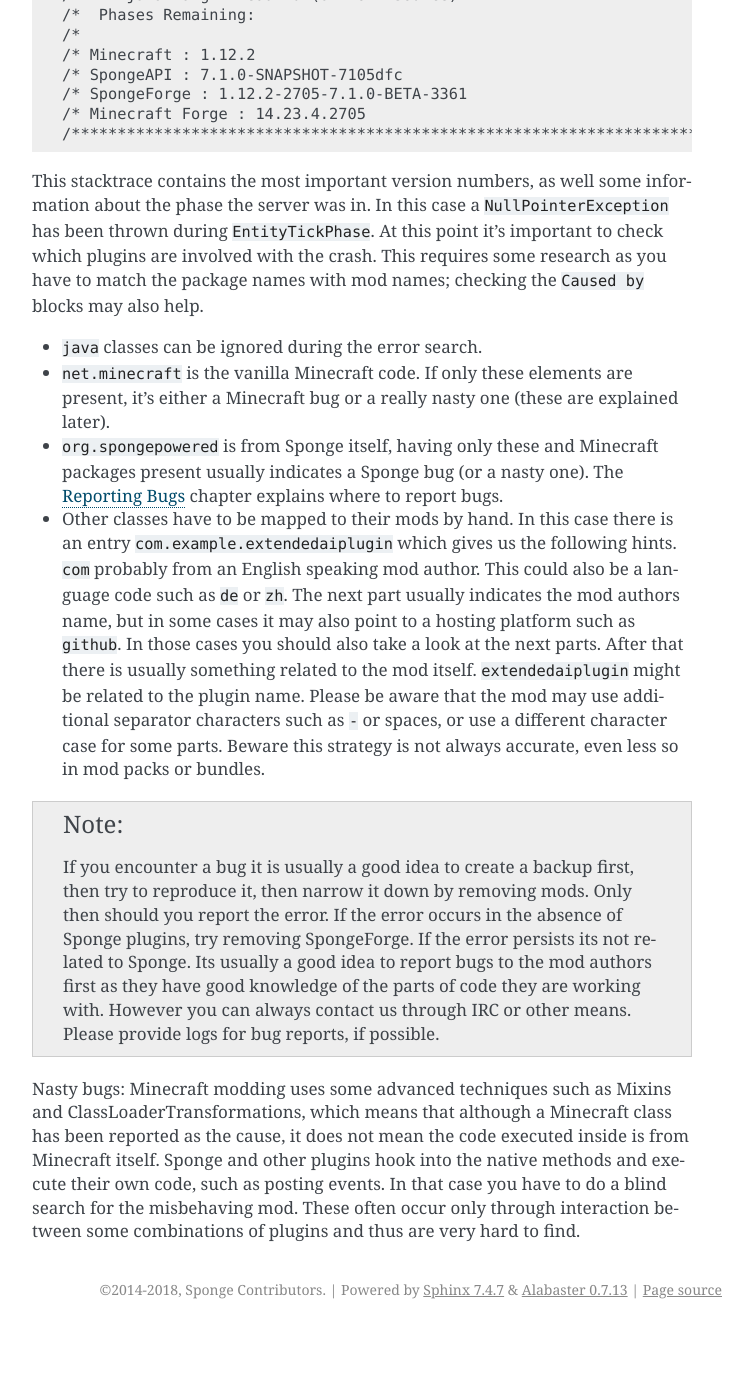
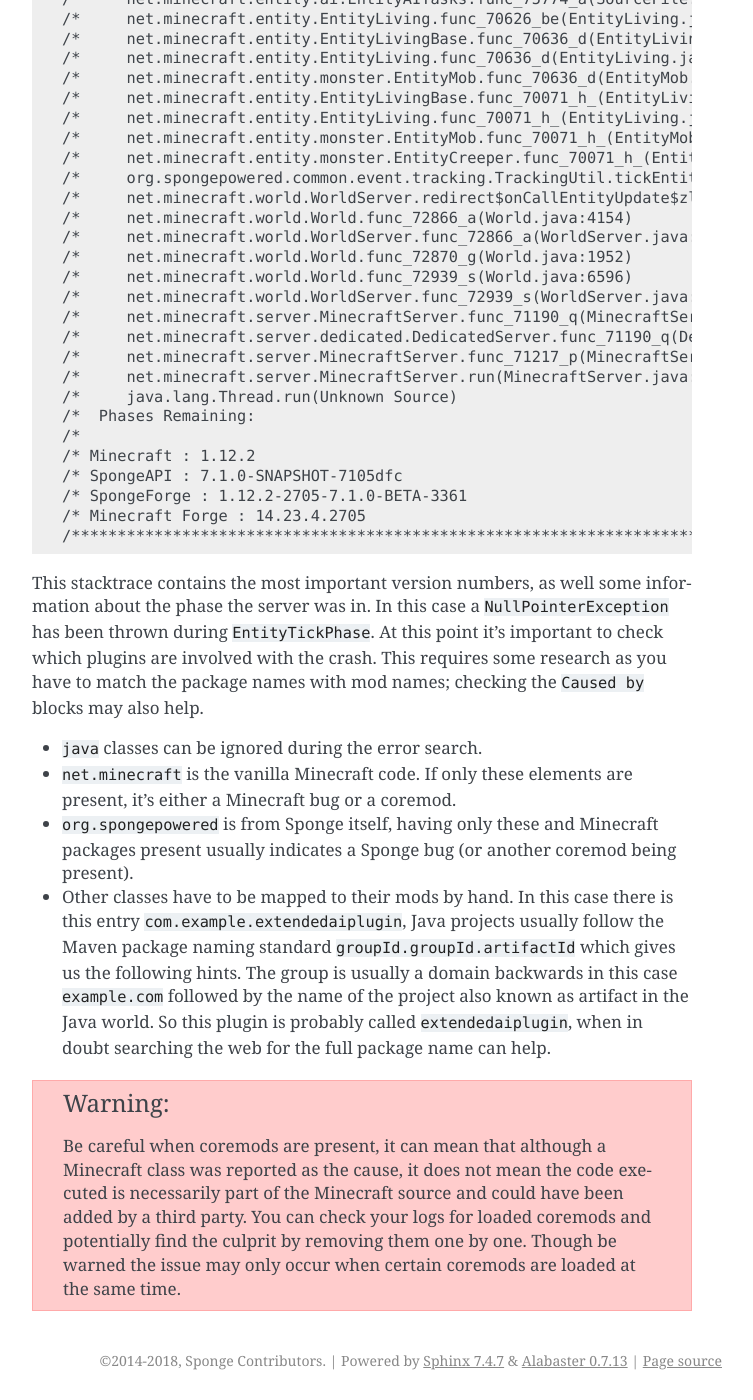
Before and after one commit to SpongePowered/SpongeDocs, a Sphinx documentation site: the page built from source/server/spongineer/debugging.rst, in a window 1280 px wide and 1400 px high, scrolled down 4125 px. Shown: the whole window, without its empty margins (388-1141 px from the left). Built offline with Sphinx 7.4.7, drawn with Linux system fonts in a browser that asks for light colours; pages that are not in the unit, such as notebooks, are missing from menus; before the commit the page ends 5454 px from its top, so only the background shows below that; some of the changed text lies outside the part shown.

Commit message:
more debugging clarifications and rewrites
adds to #745

```diff
--- a/source/server/spongineer/debugging.rst
+++ b/source/server/spongineer/debugging.rst
@@ -9,41 +9,56 @@
 =========
 
 Whenever you encounter a crash or warning make sure you set SpongeForge or SpongeVanilla up correctly. Here's a short
-checklist to help you out. If you're unsure on how to aquire the information needed, have a look at the :doc:`logs` page.
-It explains how you get the desired answers out of your logfiles.
+checklist to help you out. If you're unsure on how to acquire the information needed, have a look at the :doc:`logs` page.
+It explains how you get the desired answers out of your log files.
 
-1. Is Java 8 installed and is Sponge using it?
+Is Java 8 installed and is Sponge using it?
+~~~~~~~~~~~~~~~~~~~~~~~~~~~~~~~~~~~~~~~~~~~
 
 Sponge requires Java 8 and will crash when using Java 7 or older.
 
-2. Is the recommended Forge version installed?
+Is the recommended Forge version installed?
+~~~~~~~~~~~~~~~~~~~~~~~~~~~~~~~~~~~~~~~~~~~
 
 Usually SpongeForge will run on older or newer Forge builds than the recommended build.
 However it is strongly advised to run the recommended build only.
 If you encounter a crash and your versions are mismatching, match them first and try again.
 If you're unsure which Forge build you need, take a look at :doc:`/server/getting-started/implementations/spongeforge`
 
-3. Are there any other coremods (besides SpongeForge) installed?
+Are there any other coremods installed?
+~~~~~~~~~~~~~~~~~~~~~~~~~~~~~~~~~~~~~~~
 
-Some coremods modify Forge in a way that makes it impossible to run SpongeForge properly. If you have coremods installed
-and Sponge crashes, try to remove them and test again. Please report any incompatible Coremods on
-`GitHub <https://github.com/SpongePowered>`__ or the `Sponge Forums <https://forums.spongepowered.org>`__. This allows
-staff to solve these issues as soon as possible.
+Some coremods modify Forge or Minecraft in a way that makes it impossible to run SpongeForge properly. If you have
+coremods installed and Sponge crashes, try to remove them and test again. Please report any incompatible coremods on
+`GitHub <https://github.com/SpongePowered/SpongeForge/issues>`__. This allows staff to solve these issues as soon as
+possible.
 
-4. Is every plugin you're using built against your desired Sponge build?
+Is every plugin you're using built against your desired Sponge build?
+~~~~~~~~~~~~~~~~~~~~~~~~~~~~~~~~~~~~~~~~~~~~~~~~~~~~~~~~~~~~~~~~~~~~~
 
 SpongeAPI is subject to change sometimes. When you try to use an older plugin on the most recent Sponge build and
 a crash occurs, try downgrading Sponge or contact the plugin author to get an updated plugin. If you're on an older
 Sponge build and a recent plugin crashes, try to update Sponge first. If that doesn't fix the issue, contact the
 plugin author and ask for a fix.
 
-5. Separating a faulty plugin
+Separating a faulty plugin
+~~~~~~~~~~~~~~~~~~~~~~~~~~
 
 If the problem still persists, try to remove all plugins and re-add them one by one while trying to start the server
 every time you added a plugin.
 
 If you're still unsure why and what exactly crashed, have a look at your crashlog. Some common crashes and common
 solutions are listed below.
+
+.. note::
+
+    If you encounter a bug it is usually a good idea to create a backup first, then try to reproduce it, then narrow
+    it down by removing mods. Only then should you report the error. If the error occurs in the absence of Sponge
+    plugins, try removing SpongeForge. If the error persists its not related to Sponge. Its usually a good idea to
+    report bugs to the mod authors first as they have good knowledge of the parts of code they are working with. However
+    you can always `contact us <https://www.spongepowered.org/chat>`__ for questions. For more information see
+    :doc:`bugreport`.
+
 
 General Warnings
 ================
@@ -196,27 +211,17 @@
 
 * ``java`` classes can be ignored during the error search.
 * ``net.minecraft`` is the vanilla Minecraft code. If only these elements are present, it's either a Minecraft bug or a
-  really nasty one (these are explained later).
+  coremod.
 * ``org.spongepowered`` is from Sponge itself, having only these and Minecraft packages present usually indicates a
-  Sponge bug (or a nasty one). The :doc:`bugreport` chapter explains where to report bugs.
-* Other classes have to be mapped to their mods by hand. In this case there is an entry ``com.example.extendedaiplugin``
-  which gives us the following hints. ``com`` probably from an English speaking mod author. This could also be a
-  language code such as ``de`` or ``zh``. The next part usually indicates the mod authors name, but in some cases it may
-  also point to a hosting platform such as ``github``. In those cases you should also take a look at the next parts.
-  After that there is usually something related to the mod itself. ``extendedaiplugin`` might be related to the plugin
-  name. Please be aware that the mod may use additional separator characters such as ``-`` or spaces, or use a different
-  character case for some parts. Beware this strategy is not always accurate, even less so in mod packs or bundles.
+  Sponge bug (or another coremod being present).
+* Other classes have to be mapped to their mods by hand. In this case there is this entry
+  ``com.example.extendedaiplugin``, Java projects usually follow the Maven package naming standard
+  ``groupId.groupId.artifactId`` which gives us the following hints. The group is usually a domain backwards in this
+  case ``example.com`` followed by the name of the project also known as artifact in the Java world. So this plugin is
+  probably called ``extendedaiplugin``, when in doubt searching the web for the full package name can help.
 
-.. note::
-
-    If you encounter a bug it is usually a good idea to create a backup first, then try to reproduce it, then narrow
-    it down by removing mods. Only then should you report the error. If the error occurs in the absence of Sponge
-    plugins, try removing SpongeForge. If the error persists its not related to Sponge. Its usually a good idea to
-    report bugs to the mod authors first as they have good knowledge of the parts of code they are working with. However
-    you can always contact us through IRC or other means. Please provide logs for bug reports, if possible.
-
-Nasty bugs: Minecraft modding uses some advanced techniques such as Mixins and ClassLoaderTransformations, which means
-that although a Minecraft class has been reported as the cause, it does not mean the code executed inside is from
-Minecraft itself. Sponge and other plugins hook into the native methods and execute their own code, such as
-posting events. In that case you have to do a blind search for the misbehaving mod. These often occur only through
-interaction between some combinations of plugins and thus are very hard to find.
+.. warning::
+  Be careful when coremods are present, it can mean that although a Minecraft class was reported as the cause, it does
+  not mean the code executed is necessarily part of the Minecraft source and could have been added by a third party.
+  You can check your logs for loaded coremods and potentially find the culprit by removing them one by one. Though be
+  warned the issue may only occur when certain coremods are loaded at the same time.
```
